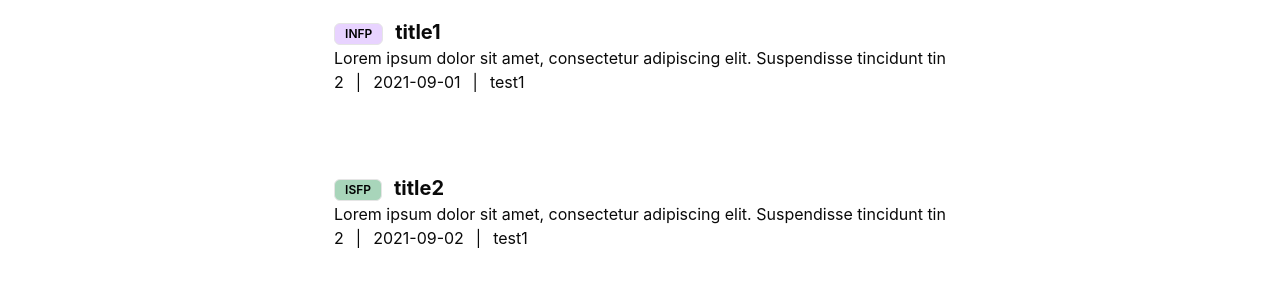
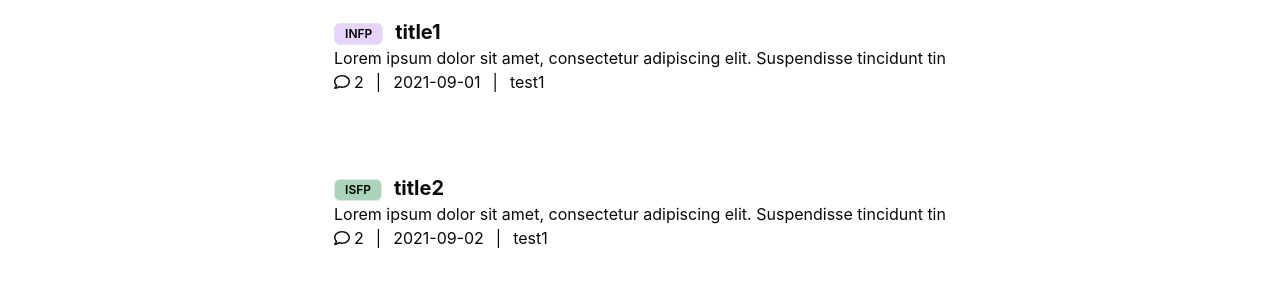
Before and after one commit to BambooParty/Bamboo-FE, a React (Vite) app: page /board in a window 1280 px wide. Shown: the part 266-552 px from the top of the page. Built offline with nearby package versions, Linux system fonts and the light colour scheme.

Commit message:
style: 공통 색상 추가

```diff
--- a/src/App.tsx
+++ b/src/App.tsx
@@ -13,7 +13,6 @@ function App() {
         <Routes>
           <Route path="/" element={<Home />}></Route>
           <Route path="/board" element={<Board />}></Route>
-          <Route path="/board" element={<Board />}></Route>
           <Route path="/board/:id" element={<BoardId />}></Route>
         </Routes>
       </BrowserRouter>
--- a/src/components/ui/Board/Post.tsx
+++ b/src/components/Board/Post.tsx
@@ -1,7 +1,8 @@
 import React from "react";
+import { PostProps } from "../../types/BoardTypes";
+import { useNavigate } from "react-router";
 import MbtiBadge from "../MbtiBadge";
-import { PostProps } from "../../../types/BoardTypes";
-import { useNavigate } from "react-router";
+import { FaRegComment } from "react-icons/fa";
 
 const Post: React.FC<PostProps> = ({
   username,
@@ -29,8 +30,14 @@ const Post: React.FC<PostProps> = ({
       <h2>{contents}</h2>
 
       <div className="flex items-center gap-3">
-        <h2>{comments.length}</h2> <span>|</span> <h2>{date}</h2> <span>|</span>
-        <h2>{username}</h2>
+        <span className="flex items-center gap-1">
+          <span>
+            <FaRegComment />
+          </span>
+          <span>{comments.length}</span>
+        </span>
+        <span>|</span> <span>{date}</span> <span>|</span>
+        <span>{username}</span>
       </div>
     </div>
   );
--- a/src/components/ui/MbtiBadge.tsx
+++ b/src/components/MbtiBadge.tsx
@@ -1,4 +1,4 @@
-import { Badge } from "./badge";
+import { Badge } from "./ui/badge";
 
 const validVariants = [
   "INFP",
--- a/src/pages/Board.tsx
+++ b/src/pages/Board.tsx
@@ -1,4 +1,4 @@
-import Post from "../components/ui/Board/Post";
+import Post from "../components/Board/Post";
 import { postData } from "../data/testData";
 
 const Board = () => {
--- a/tailwind.config.js
+++ b/tailwind.config.js
@@ -14,7 +14,11 @@ export default {
         foreground: "hsl(var(--foreground))",
         bamboo: {
           DEFAULT: "#919add",
-
+          secondary: "#E4C61A",
+          accent: "#453E9C", // hover
+          font: "#282828",
+          bgDisabled: "#E5E5EA",
+          fontDisabled: "#AEAEB2",
           mbtiColors: {
             INTJ: "#C3B1E1", // 파스텔 보라
             INTP: "#D1D1D1", // 밝은 회색
@@ -32,6 +36,12 @@ export default {
             ISFP: "#A8D5BA", // 녹색
             ESTP: "#FFB895", // 빨간 주황색
             ESFP: "#FCEEC8", // 밝은 금색
+          },
+          mentalStatus: {
+            urgent: "#ED2F1A",
+            danger: "#FF7D10",
+            warn: "#F9DC34",
+            stable: "#0CE538",
           },
         },
         card: {
```
